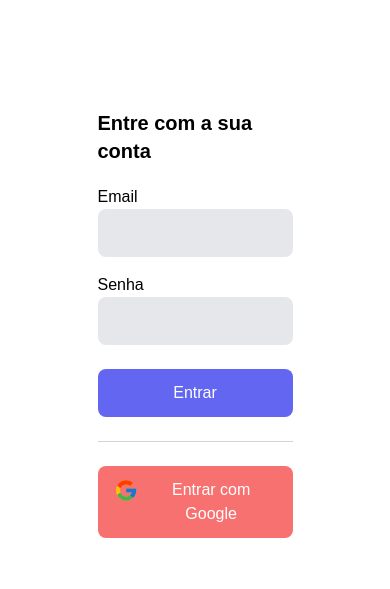
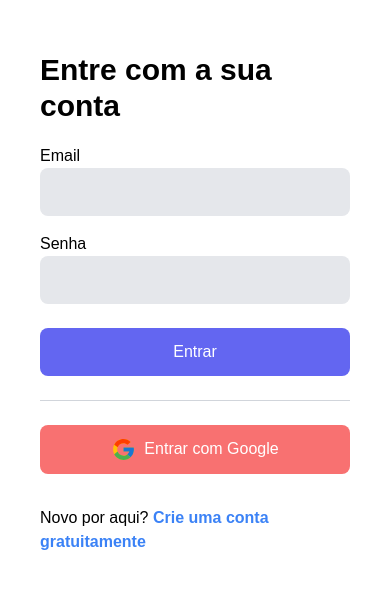
Before and after one commit to adormundo/nextjs-admin-template, a Next.js app: page /autenticacao in a window 390 px wide. Shown: the part 107-696 px from the top of the page. Built offline with nearby package versions, Linux system fonts and the light colour scheme.

Commit message:
Tela Autenticação #3

```diff
--- a/src/auth/AuthInput.tsx
+++ b/src/auth/AuthInput.tsx
@@ -9,7 +9,7 @@
 
 export default function AuthInput(props: AuthInputProps) {
   return props.naoRenderizarQuanto ? null : (
-    <div className="flex flex-col mt-4">
+    <div className={`flex flex-col mt-4`}>
       <label>{props.label}</label>
       <input
         type={props.tipo ?? 'text'}
@@ -17,10 +17,8 @@
         onChange={(e) => props.valorMudou?.(e.target.value)}
         required={props.obrigatorio}
         className={`
-            px-4 py-3 rounded-lg bg-gray-200 mt-2
-            border focus:border-blue-500 focus:bg-white
-            focus:outline-none
-            `}
+        px-4 py-3 rounded-lg bg-gray-200 mt-2
+        border focus:border-blue-500 focus:bg-white focus:outline-none`}
       />
     </div>
   );
--- a/src/pages/autenticacao.tsx
+++ b/src/pages/autenticacao.tsx
@@ -16,9 +16,16 @@
   }
 
   return (
-    <div className='flex flex-col h-screen items-center justify-center'>
-      <div className="w-1/2 mt-4">
-        <h1 className="text-xl font-bold mb-5">
+    <div className={`flex h-screen items-center justify-center`}>
+      <div className={`hidden md:block md:w-1/2 lg:w-2/3`}>
+        <img
+          className={`h-screen w-full object-cover`}
+          src="https://source.unsplash.com/random/?Sea&1"
+          alt="Imagem da Tela de Autenticação"
+        />
+      </div>
+      <div className={`m-10 w-full md:w-1/2 lg:w-1/3 mt-4`}>
+        <h1 className={`text-3xl font-bold mb-5`}>
           {modo === 'login'
             ? 'Entre com a sua conta'
             : 'Cadastre-se na plataforma'}
@@ -41,26 +48,48 @@
 
         <button
           onClick={submeter}
-          className="
-        w-full bg-indigo-500 hover:bg-indigo-400
-        text-white rounded-lg px-4 py-3 mt-6
-        "
+          className={`w-full bg-indigo-500 hover:bg-indigo-400
+          text-white rounded-lg px-4 py-3 mt-6`}
         >
           {modo === 'login' ? 'Entrar' : 'Cadastrar'}
         </button>
 
-        <hr className="my-6 border-gray-300 w-full" />
+        <hr className={`my-6 border-gray-300 w-full`} />
 
         <button
           onClick={submeter}
-          className="flex gap-2 justify-center
-        w-full bg-red-400 hover:bg-red-300
-        text-white rounded-lg px-4 py-3
-        "
+          className={`flex gap-2 justify-center
+          w-full bg-red-400 hover:bg-red-300
+          text-white rounded-lg px-4 py-3`}
         >
           <FcGoogle size={25} />
           Entrar com Google
         </button>
+
+        {modo === 'login' ? (
+          <p className={`mt-8`}>
+            Novo por aqui?
+            <a
+              onClick={() => setModo('cadastro')}
+              className={`
+                text-blue-500 hover:text-blue-700 font-semibold
+                cursor-pointer
+              `}
+            > Crie uma conta gratuitamente
+            </a>
+          </p>
+        ) : (
+          <p className={`mt-8`}> Já faz parte da nossa comunidade?
+            <a
+              onClick={() => setModo('login')}
+              className={`
+                text-blue-500 hover:text-blue-700 font-semibold
+                cursor-pointer
+              `}
+            > Entre com a suas credenciais
+            </a>
+          </p>
+        )}
       </div>
     </div>
   );
```
